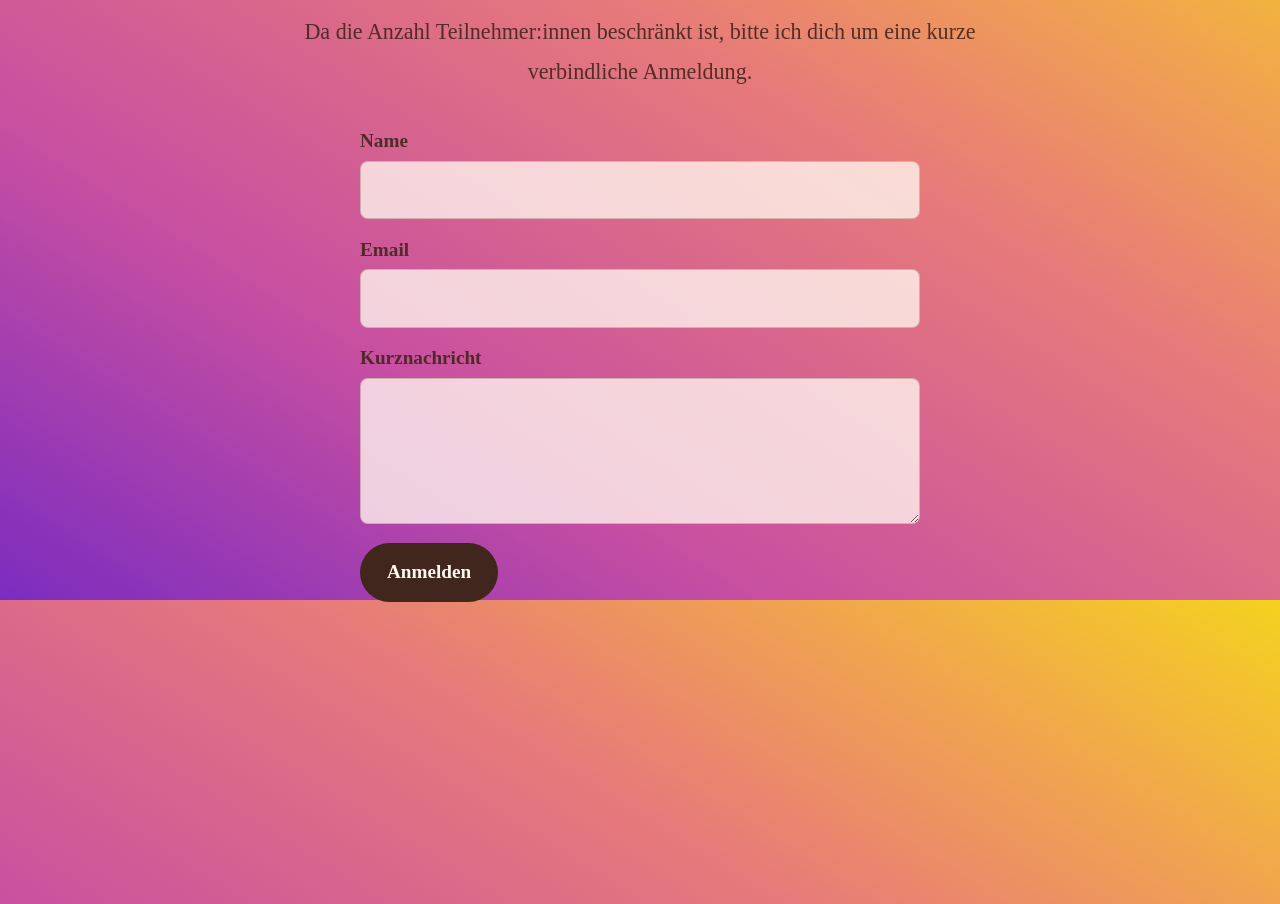
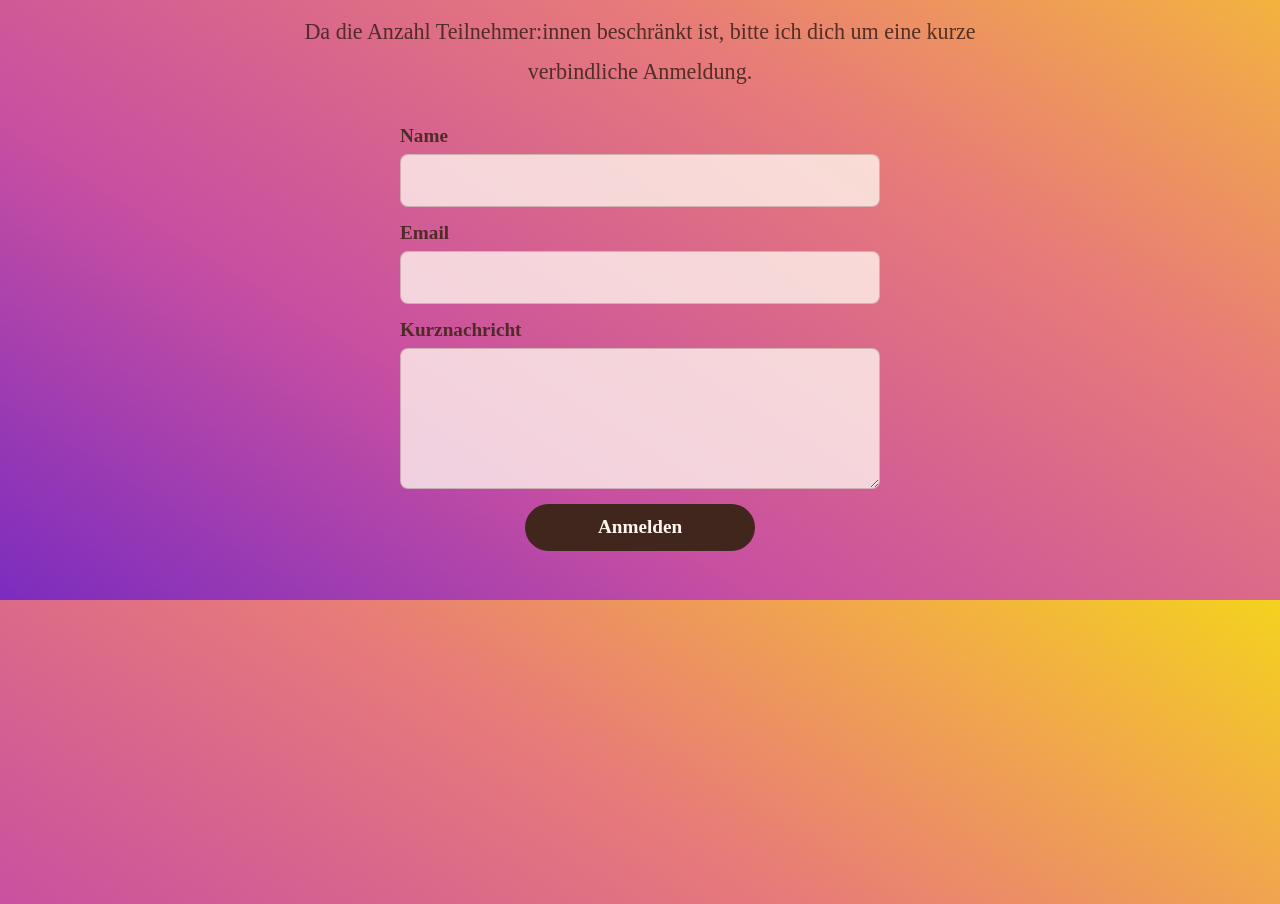
Before and after one commit to GaborElAyoubi/Podolski-site, a React (Vite) app: page / in a window 1280 px wide. Shown: the part 1800-2704 px from the top of the page. Built offline with nearby package versions, Linux system fonts and the light colour scheme; a web font is replaced by a local one.

Commit message:
Center Button and make Form smaller

```diff
--- a/src/components/Button/Button.css
+++ b/src/components/Button/Button.css
@@ -1,7 +1,7 @@
 .button {
   border: 0;
   border-radius: 999px;
-  padding: 0.95rem 1.4rem;
+  padding: 0.65rem 1.2rem;
   background: #41261d;
   color: #fff7f0;
   font: inherit;
--- a/src/components/FormField/FormField.css
+++ b/src/components/FormField/FormField.css
@@ -1,6 +1,6 @@
 .form-field {
   display: grid;
-  gap: 0.45rem;
+  gap: 0.35rem;
   font-weight: 700;
   color: rgba(65, 38, 29, 0.9);
 }
@@ -10,7 +10,7 @@
   width: 100%;
   border: 1px solid rgba(76, 37, 27, 0.22);
   border-radius: 8px;
-  padding: 0.9rem 1rem;
+  padding: 0.75rem 0.9rem;
   background: rgba(255, 248, 240, 0.78);
   color: #41261d;
   font: inherit;
--- a/src/sections/Signup/Signup.css
+++ b/src/sections/Signup/Signup.css
@@ -31,15 +31,16 @@
 }
 
 .signup-form {
-  width: min(560px, 100%);
-  margin-top: 1rem;
+  width: min(480px, 100%);
+  margin-top: 0.75rem;
   display: grid;
-  gap: 1rem;
+  gap: 0.8rem;
   text-align: left;
 }
 
 .signup-form .button {
-  justify-self: start;
+  justify-self: center;
+  min-width: 12rem;
 }
 
 .signup-honeypot {
```
